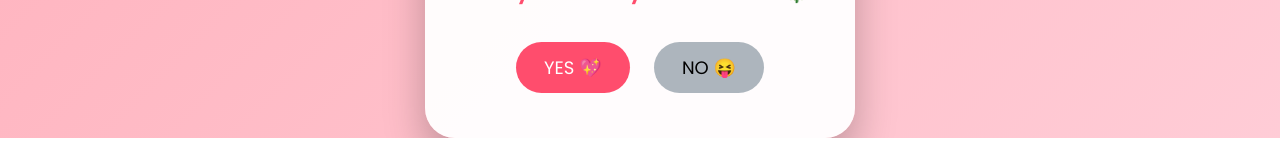
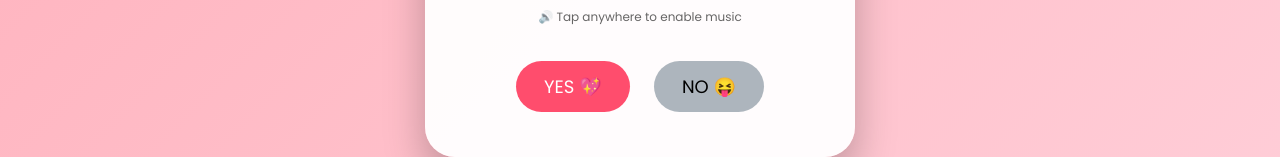
Before and after one commit to pritzzzzx/sharon-valentine, a plain HTML site: page index.html in a window 1280 px wide. Shown: the part 812-969 px from the top of the page. Drawn offline with Linux system fonts and the light colour scheme.

Commit message:
Add prompt for enabling music in index.html

```diff
--- a/index.html
+++ b/index.html
@@ -47,6 +47,9 @@
 </p>
 
     <h2>Will you be my Valentine? 🌹</h2>
+   <p style="font-size:12px; opacity:0.6;">
+  🔊 Tap anywhere to enable music
+</p>
 
     <div class="buttons">
       <button id="yes">YES 💖</button>
```
